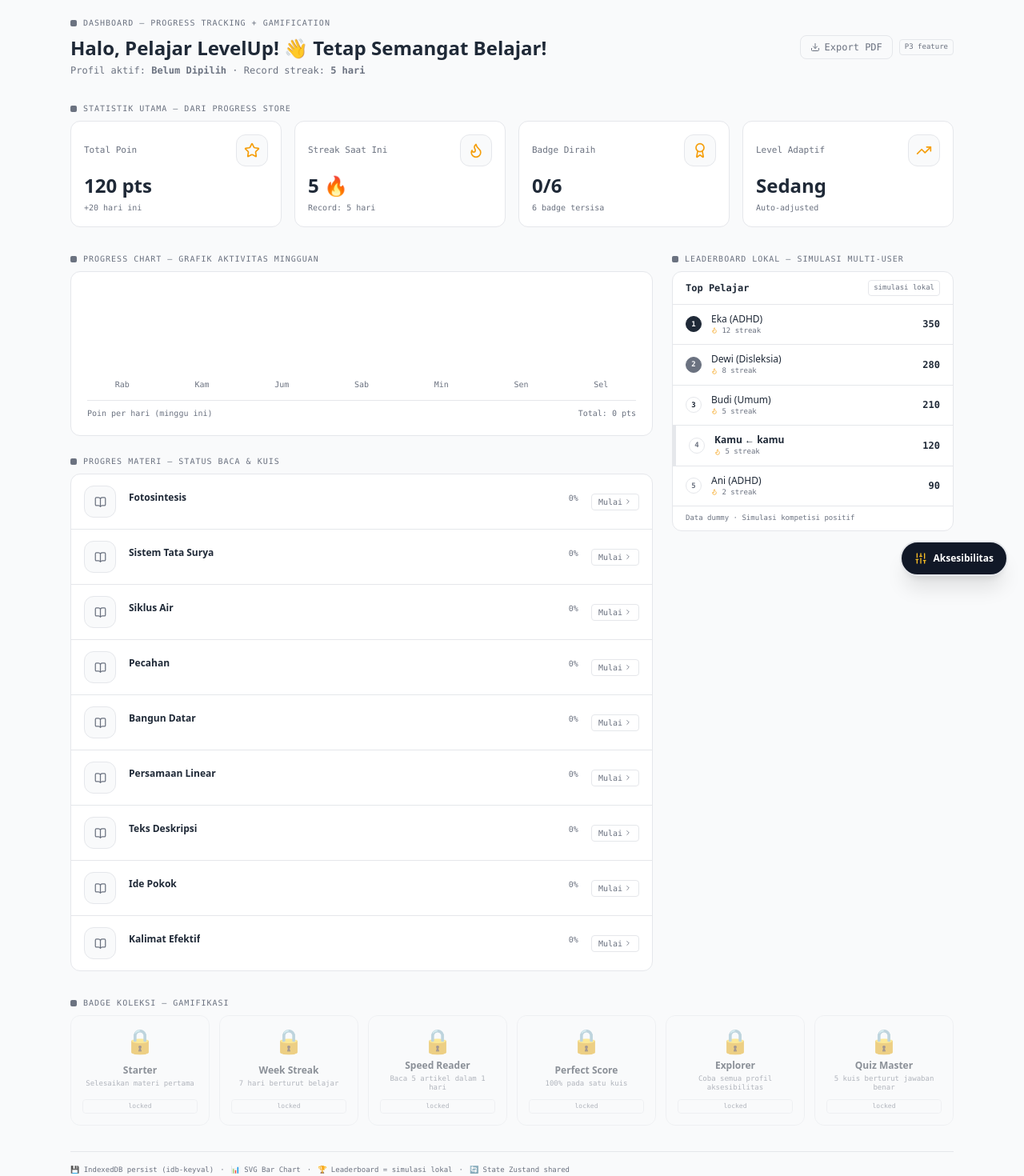
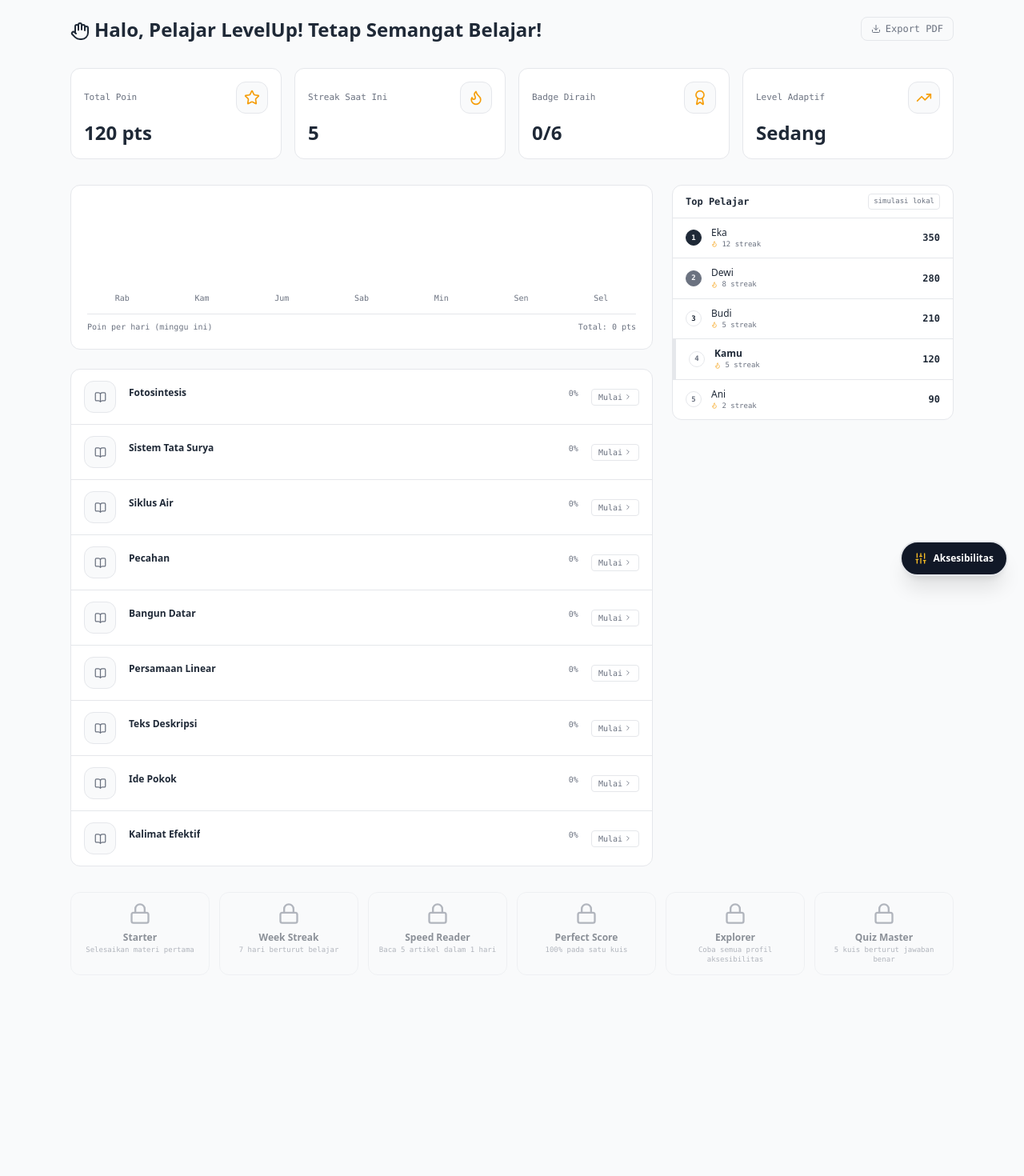
Before and after one commit to kemal-faza/neurodivergent-lms, a Next.js app: page /dashboard in a window 1280 px wide. Shown: the part 60-1530 px from the top of the page at 80% size. After the commit the page ends 1367 px from the top, so only its background shows below. Built offline with nearby package versions, Linux system fonts and the light colour scheme.

Commit message:
style(dashboard): UI polish per kemal's feedback - simplify header, cards, leaderboard, and badges

```diff
--- a/src/app/dashboard/page.tsx
+++ b/src/app/dashboard/page.tsx
@@ -1,12 +1,11 @@
 "use client";
 
 import { useRouter } from "next/navigation";
-import { Flame, Star, Award, TrendingUp, Download, BookOpen, ChevronRight } from "lucide-react";
+import { Flame, Star, Award, TrendingUp, Download, BookOpen, ChevronRight, Hand, Lock } from "lucide-react";
 import { useAccessibilityStore } from "@/stores/accessibilityStore";
 import { useProgressStore } from "@/stores/progressStore";
 import { PROFILE_LABELS } from "@/lib/constants";
 import { getAllSubjek, getMateriBySubjek } from "@/lib/dummy-data";
-import { SectionLabel, WBox } from "@/components/ui/WireframePrimitives";
 
 export default function DashboardPage() {
   const router = useRouter();
@@ -22,11 +21,11 @@ export default function DashboardPage() {
   const quizScores = useProgressStore((s) => s.quizScores);
 
   const leaderboard = [
-    { name: "Eka (ADHD)", pts: 350, streak: 12 },
-    { name: "Dewi (Disleksia)", pts: 280, streak: 8 },
-    { name: "Budi (Umum)", pts: 210, streak: 5 },
+    { name: "Eka", pts: 350, streak: 12 },
+    { name: "Dewi", pts: 280, streak: 8 },
+    { name: "Budi", pts: 210, streak: 5 },
     { name: "Kamu", pts: poin, streak: streak, isMe: true },
-    { name: "Ani (ADHD)", pts: 90, streak: 2 },
+    { name: "Ani", pts: 90, streak: 2 },
   ]
     .sort((a, b) => b.pts - a.pts)
     .map((u, i) => ({ ...u, rank: i + 1 }));
@@ -65,39 +64,28 @@ export default function DashboardPage() {
   return (
     <div className="max-w-6xl mx-auto px-4 sm:px-6 py-6 font-mono space-y-8">
       {/* Page Header */}
-      <div>
-        <SectionLabel>dashboard — progress tracking + gamification</SectionLabel>
       <div className="flex flex-wrap items-start justify-between gap-4">
-          <div>
         <h1 className="text-xl sm:text-2xl font-bold font-sans text-fg">
-              Halo, Pelajar LevelUp! 👋 Tetap Semangat Belajar!
+          <Hand size={24} className="inline mr-1.5 text-fg" />
+          Halo, Pelajar LevelUp! Tetap Semangat Belajar!
         </h1>
-            <p className="text-xs text-muted font-mono mt-1">
-              Profil aktif: <strong>{profile ? PROFILE_LABELS[profile] : "Belum Dipilih"}</strong> · Record streak: <strong>{maxStreak} hari</strong>
-            </p>
-          </div>
 
-          <div className="flex gap-2 items-center">
         <button
           type="button"
           className="flex items-center gap-1.5 px-3 py-1.5 text-xs border border-border/60 text-muted rounded-lg hover:bg-muted/10 font-mono"
         >
           <Download size={12} /> Export PDF
         </button>
-            <span className="text-[9px] border border-border/60 text-muted px-1.5 py-0.5 rounded">P3 feature</span>
-          </div>
-        </div>
       </div>
 
       {/* Main Stats Row */}
       <section>
-        <SectionLabel>statistik utama — dari progress store</SectionLabel>
         <div className="grid grid-cols-2 md:grid-cols-4 gap-4">
           {[
-            { label: "Total Poin", value: `${poin} pts`, icon: <Star size={20} className="text-amber-500" />, sub: "+20 hari ini" },
-            { label: "Streak Saat Ini", value: `${streak} 🔥`, icon: <Flame size={20} className="text-amber-500" />, sub: `Record: ${maxStreak} hari` },
-            { label: "Badge Diraih", value: `${badges.filter((b) => b.earned).length}/${badges.length}`, icon: <Award size={20} className="text-amber-500" />, sub: `${badges.filter((b) => !b.earned).length} badge tersisa` },
-            { label: "Level Adaptif", value: levelText, icon: <TrendingUp size={20} className="text-amber-500" />, sub: "Auto-adjusted" },
+            { label: "Total Poin", value: `${poin} pts`, icon: <Star size={20} className="text-amber-500" /> },
+            { label: "Streak Saat Ini", value: `${streak}`, icon: <Flame size={20} className="text-amber-500" /> },
+            { label: "Badge Diraih", value: `${badges.filter((b) => b.earned).length}/${badges.length}`, icon: <Award size={20} className="text-amber-500" /> },
+            { label: "Level Adaptif", value: levelText, icon: <TrendingUp size={20} className="text-amber-500" /> },
           ].map((stat) => (
             <div key={stat.label} className="border border-border/80 bg-card rounded-xl p-4 shadow-xs">
               <div className="flex items-center justify-between mb-2">
@@ -107,7 +95,6 @@ export default function DashboardPage() {
                 </div>
               </div>
               <div className="text-xl sm:text-2xl font-sans font-bold text-fg">{stat.value}</div>
-              <p className="text-[10px] font-mono text-muted mt-1">{stat.sub}</p>
             </div>
           ))}
         </div>
@@ -119,7 +106,6 @@ export default function DashboardPage() {
         <div className="md:col-span-2 space-y-6">
           {/* Weekly Points Bar Chart */}
           <div>
-            <SectionLabel>progress chart — grafik aktivitas mingguan</SectionLabel>
             <div className="border border-border/80 bg-card rounded-xl p-5 shadow-xs space-y-3">
               <div className="flex items-end gap-3 h-32 pt-4">
                 {chartData.map((d) => (
@@ -141,7 +127,6 @@ export default function DashboardPage() {
 
           {/* Materi Progress List */}
           <div>
-            <SectionLabel>progres materi — status baca & kuis</SectionLabel>
             <div className="border border-border/80 bg-card rounded-xl divide-y divide-border shadow-xs">
               {materiList.map((m) => (
                 <div key={`${m.subjekId}-${m.id}`} className="flex items-center gap-4 px-4 py-3.5">
@@ -178,7 +163,6 @@ export default function DashboardPage() {
 
         {/* Leaderboard Column (1 col) */}
         <div>
-          <SectionLabel>leaderboard lokal — simulasi multi-user</SectionLabel>
           <div className="border border-border/80 bg-card rounded-xl overflow-hidden shadow-xs">
             <div className="border-b border-border/60 px-4 py-2.5 flex justify-between items-center">
               <span className="text-xs font-mono font-bold text-fg">Top Pelajar</span>
@@ -200,7 +184,7 @@ export default function DashboardPage() {
                   </div>
                   <div className="flex-1 min-w-0">
                     <p className={`text-xs font-sans truncate ${u.isMe ? "text-fg font-bold" : "text-fg"}`}>
-                      {u.name} {u.isMe && "← kamu"}
+                      {u.name}
                     </p>
                     <p className="text-[9px] font-mono text-muted">
                       <Flame size={8} className="inline text-amber-500" /> {u.streak} streak
@@ -210,55 +194,32 @@ export default function DashboardPage() {
                 </div>
               ))}
             </div>
-            <div className="border-t border-border/60 px-4 py-2 text-[9px] text-muted font-mono">
-              Data dummy · Simulasi kompetisi positif
-            </div>
           </div>
         </div>
       </div>
 
       {/* Badge Collection Section */}
       <section>
-        <SectionLabel>badge koleksi — gamifikasi</SectionLabel>
         <div className="grid grid-cols-2 sm:grid-cols-3 md:grid-cols-6 gap-3">
           {badges.map((b) => (
             <div
               key={b.id}
-              className={`border rounded-xl p-3.5 text-center transition-opacity flex flex-col justify-between ${
+              className={`border rounded-xl p-3 text-center transition-opacity flex flex-col items-center gap-2 ${
                 b.earned
                   ? "border-border/80 bg-card shadow-xs"
                   : "border-border/60 bg-muted/5 opacity-50"
               }`}
             >
-              <div className="text-3xl mb-1">{b.earned ? "🏅" : "🔒"}</div>
+              {b.earned ? <Award size={28} className="text-fg" /> : <Lock size={28} className="text-muted" />}
               <div>
                 <p className="text-xs font-sans font-bold text-fg leading-tight">{b.label}</p>
-                <p className="text-[9px] font-mono text-muted mt-1 leading-tight">{b.desc}</p>
+                <p className="text-[9px] font-mono text-muted mt-0.5 leading-snug">{b.desc}</p>
               </div>
-              {b.earned ? (
-                <span className="text-[8px] font-mono border border-emerald-500 text-emerald-600 dark:text-emerald-400 px-1.5 py-0.5 rounded mt-2 inline-block font-bold">
-                  earned ✓
-                </span>
-              ) : (
-                <span className="text-[8px] font-mono border border-border text-muted px-1.5 py-0.5 rounded mt-2 inline-block">
-                  locked
-                </span>
-              )}
             </div>
           ))}
         </div>
       </section>
 
-      {/* Footer Notes */}
-      <div className="border-t border-border/60 pt-4 flex flex-wrap gap-2 text-[9px] font-mono text-muted">
-        <span>💾 IndexedDB persist (idb-keyval)</span>
-        <span>·</span>
-        <span>📊 SVG Bar Chart</span>
-        <span>·</span>
-        <span>🏆 Leaderboard = simulasi lokal</span>
-        <span>·</span>
-        <span>🔄 State Zustand shared</span>
-      </div>
     </div>
   );
 }
```
Lines whose indentation alone changed are shown as unchanged.
